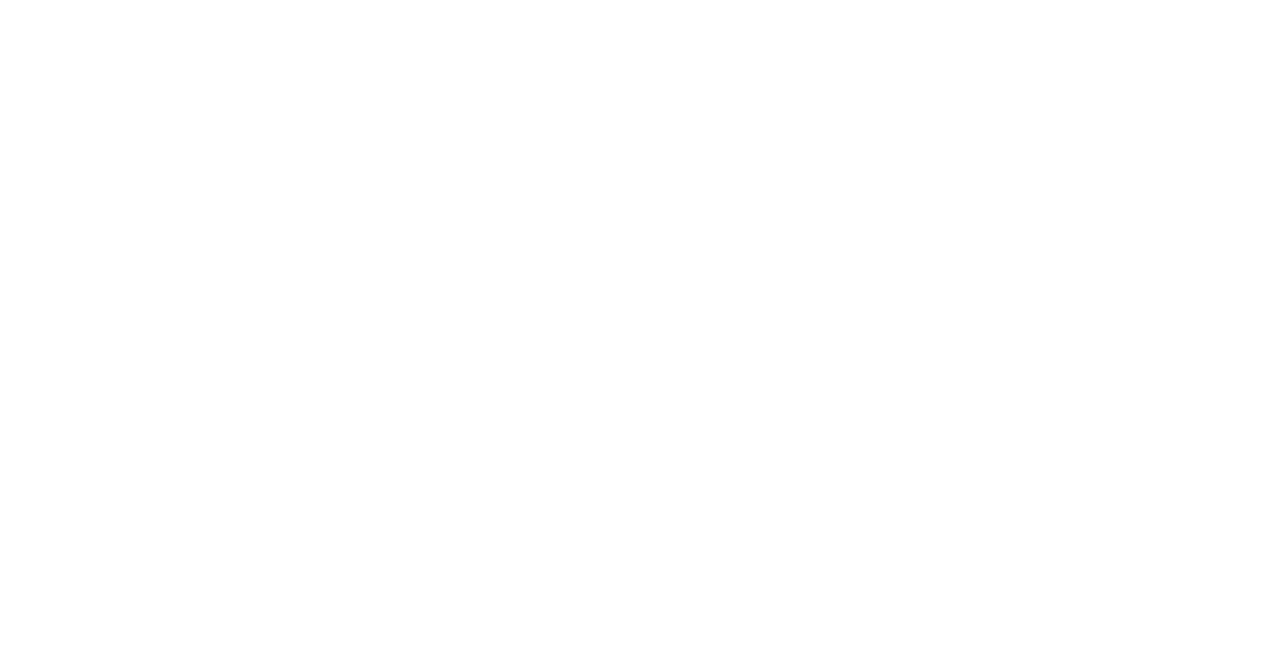
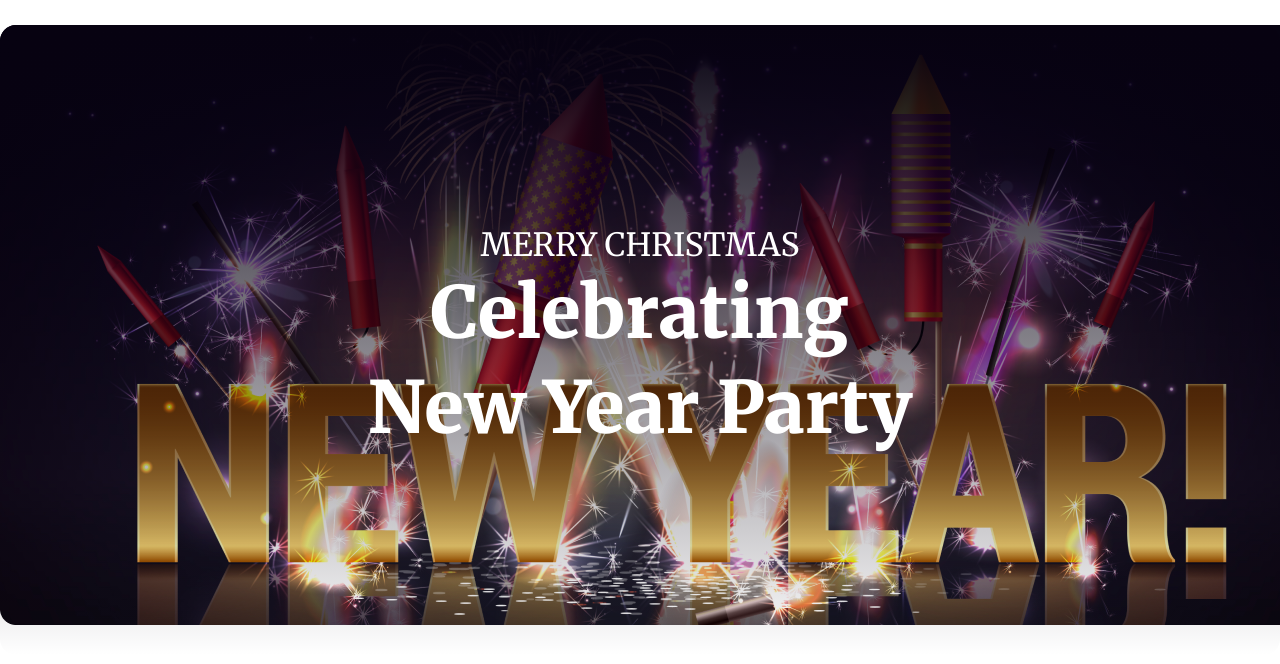
Before and after one commit to rockydey/new-year-new-resolution, a plain HTML site: page index.html in a window 1280 px wide. Drawn offline with Linux system fonts and the light colour scheme.

Commit message:
header section complete

```diff
--- a/index.html
+++ b/index.html
@@ -6,18 +6,25 @@
     <title>Happy New Year</title>
     <!-- link external css -->
     <link rel="stylesheet" href="styles/newYear.css" />
+    <!-- favicon -->
+    <link rel="shortcut icon" href="./assets/images/lunar.png" type="image/x-icon">
   </head>
   <body>
     <!-- start header section -->
-    <header></header>
+    <header id="header-style">
+      <section class="banner">
+        <h3 class="banner-head1">MERRY CHRISTMAS</h3>
+        <h1 class="banner-head3">Celebrating <br> New Year Party</h1>
+      </section>
+    </header>
     <!-- end header section -->
 
     <!-- start main section -->
-    <main></main>
+    <main id="main-style"></main>
     <!-- end main section -->
 
     <!-- start footer section -->
-    <footer></footer>
+    <footer id="footer-style"></footer>
     <!-- end footer section -->
   </body>
 </html>
--- a/styles/newYear.css
+++ b/styles/newYear.css
@@ -1,11 +1,47 @@
+/* google fonts */
+@import url("https://fonts.googleapis.com/css2?family=Merriweather:wght@400;700;900&family=Poppins:wght@300;400;500;600;700&display=swap");
+
+/* Base Style or Utilities */
 * {
   margin: 0;
   padding: 0;
   box-sizing: border-box;
 }
-
 html,
 body {
   height: 100%;
   width: 100%;
+  font-family: "Poppins", sans-serif;
 }
+
+/* Header Section Style */
+#header-style {
+  max-width: 1320px;
+  background-image: url(../assets/images/Banner\ Image.png);
+  background-repeat: no-repeat;
+  margin: 25px auto;
+}
+.banner {
+  text-align: center;
+  padding: 200px 0px;
+  /* background: linear-gradient(180deg, #070211 0%, rgba(7, 2, 17, 0.25) 100%); */
+  background: linear-gradient(180deg, #070211 0%, rgba(7, 2, 17, 0) 100%);
+  border-radius: 16px;
+}
+.banner-head1 {
+  color: white;
+  font-size: 32px;
+  font-weight: 400;
+  text-transform: uppercase;
+  font-family: "Merriweather", serif;
+}
+.banner-head3 {
+  /* background: linear-gradient(to top, #fe2e17, #f0cb35);
+  -webkit-text-fill-color: transparent;
+  -webkit-background-clip: text; */
+  color: white;
+  font-size: 72px;
+  font-weight: 900;
+  line-height: 95px;
+  font-family: "Merriweather", serif;
+}
```
Also changed, not shown: assets/images/lunar.png (added).
